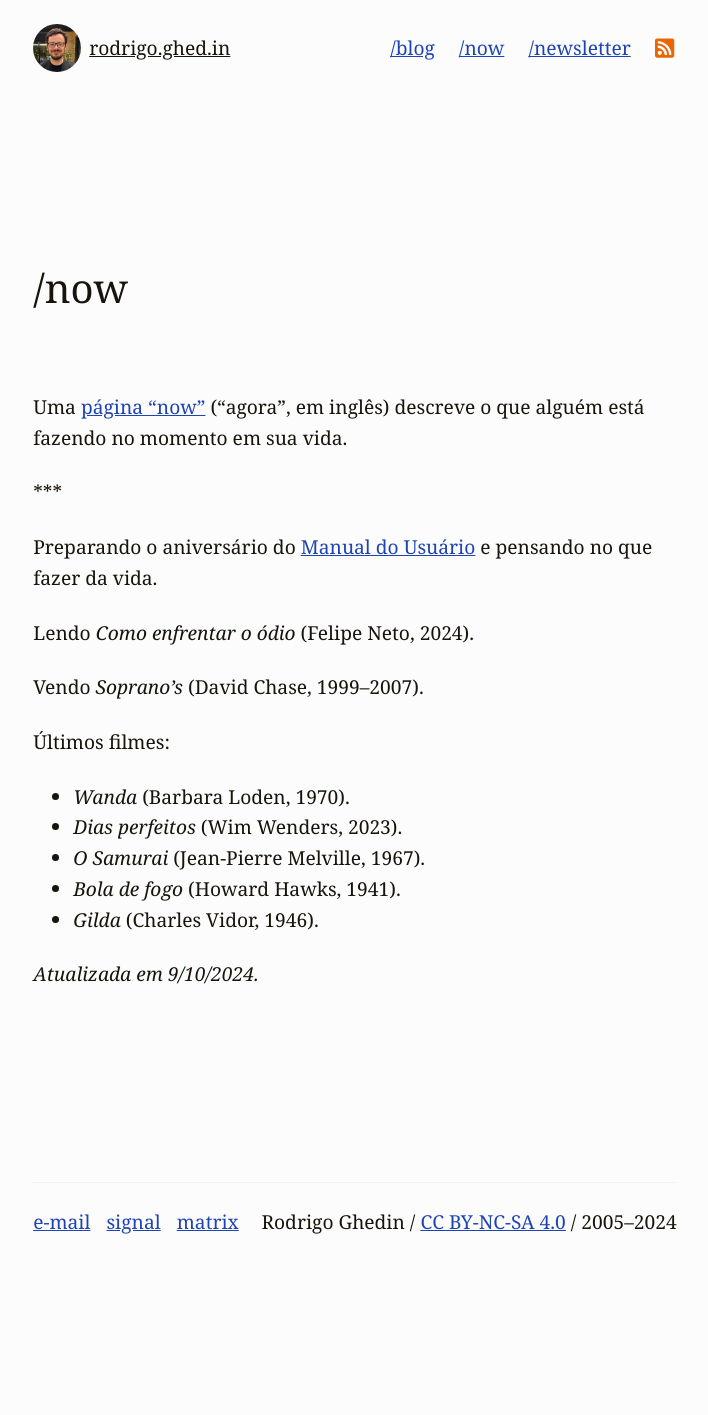
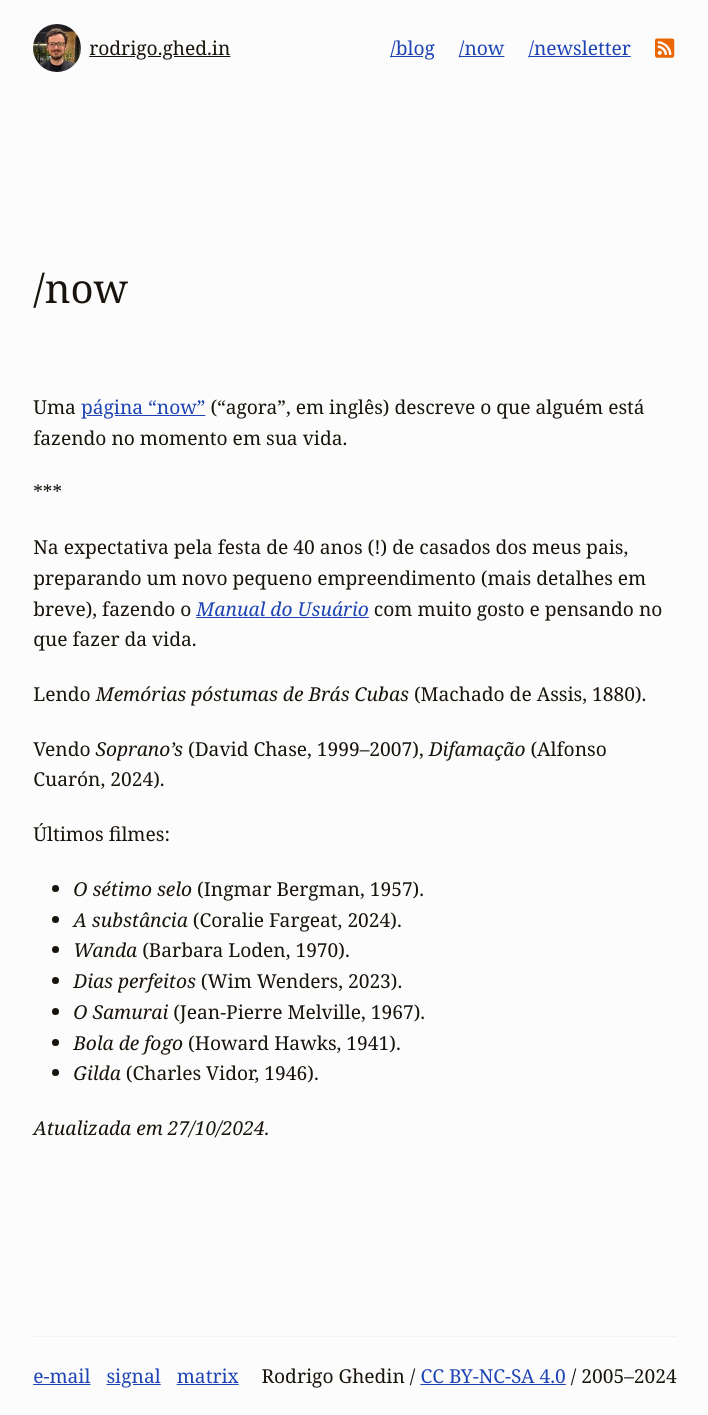
Before and after one commit to rghedin/rodrigoghedin, a Jekyll site: the page built from now.md, in a window 1280 px wide. Shown: the whole page, without its empty margins (285-993 px from the left). Built offline with Jekyll 4.4.1, drawn with Linux system fonts in a browser that asks for light colours; before the commit the page ends 1262 px from its top, so only the background shows below that.

Commit message:
Otimiza imagem do cabeçalho e atualiza página

```diff
--- a/_includes/header.html
+++ b/_includes/header.html
@@ -1,5 +1,15 @@
 <header>
-<h2 class="title"><img src="{{ site.url }}/assets/rodrigo-ghedin-perfil.jpg" alt="RSS" width="48" height="48" /> <a href="{{ site.url }}">{{ site.title }}</a></h2>
+<h2 class="title">
+    <picture>
+        <img
+            type="image/avif"
+            srcset="{{ site.url }}/assets/rodrigo-ghedin-96px.avif"
+            src="{{ site.url }}/assets/rodrigo-ghedin-96px.jpg"
+            alt="Foto"
+            width="48"
+            height="48"
+        />
+    </picture> <a href="{{ site.url }}">{{ site.title }}</a></h2>
 <nav>
     <a href="{{ site.url }}{{ site.Blog }}">/blog</a>
     <a href="{{ site.url }}/now">/now</a>
--- a/assets/style.css
+++ b/assets/style.css
@@ -124,6 +124,10 @@
 }
 header h2 img {
 	border-radius: 50%;
+}
+header picture {
+	height: 48px;
+	width: 48px;
 }
 
 nav {
--- a/now.md
+++ b/now.md
@@ -6,18 +6,20 @@
 
 \*\*\*
 
-Preparando o aniversário do [Manual do Usuário](https://manualdousuario.net) e pensando no que fazer da vida.
+Na expectativa pela festa de 40 anos (!) de casados dos meus pais, preparando um novo pequeno empreendimento (mais detalhes em breve), fazendo o <a href="https://manualdousuario.net"><cite>Manual do Usuário</cite></a> com muito gosto e pensando no que fazer da vida.
 
-Lendo <cite>Como enfrentar o ódio</cite> (Felipe Neto, 2024).
+Lendo <cite>Memórias póstumas de Brás Cubas</cite> (Machado de Assis, 1880).
 
-Vendo <cite>Soprano's</cite> (David Chase, 1999–2007).
+Vendo <cite>Soprano's</cite> (David Chase, 1999–2007), <cite>Difamação</cite> (Alfonso Cuarón, 2024).
 
 Últimos filmes:
 
+* <cite>O sétimo selo</cite> (Ingmar Bergman, 1957).
+* <cite>A substância</cite> (Coralie Fargeat, 2024).
 * <cite>Wanda</cite> (Barbara Loden, 1970).
 * <cite>Dias perfeitos</cite> (Wim Wenders, 2023).
 * <cite>O Samurai</cite> (Jean-Pierre Melville, 1967).
 * <cite>Bola de fogo</cite> (Howard Hawks, 1941).
 * <cite>Gilda</cite> (Charles Vidor, 1946).
 
-*Atualizada em 9/10/2024.*
+*Atualizada em 27/10/2024.*
```
Also changed, not shown: assets/rodrigo-ghedin-96px.avif (added), assets/rodrigo-ghedin-96px.jpg (added).
